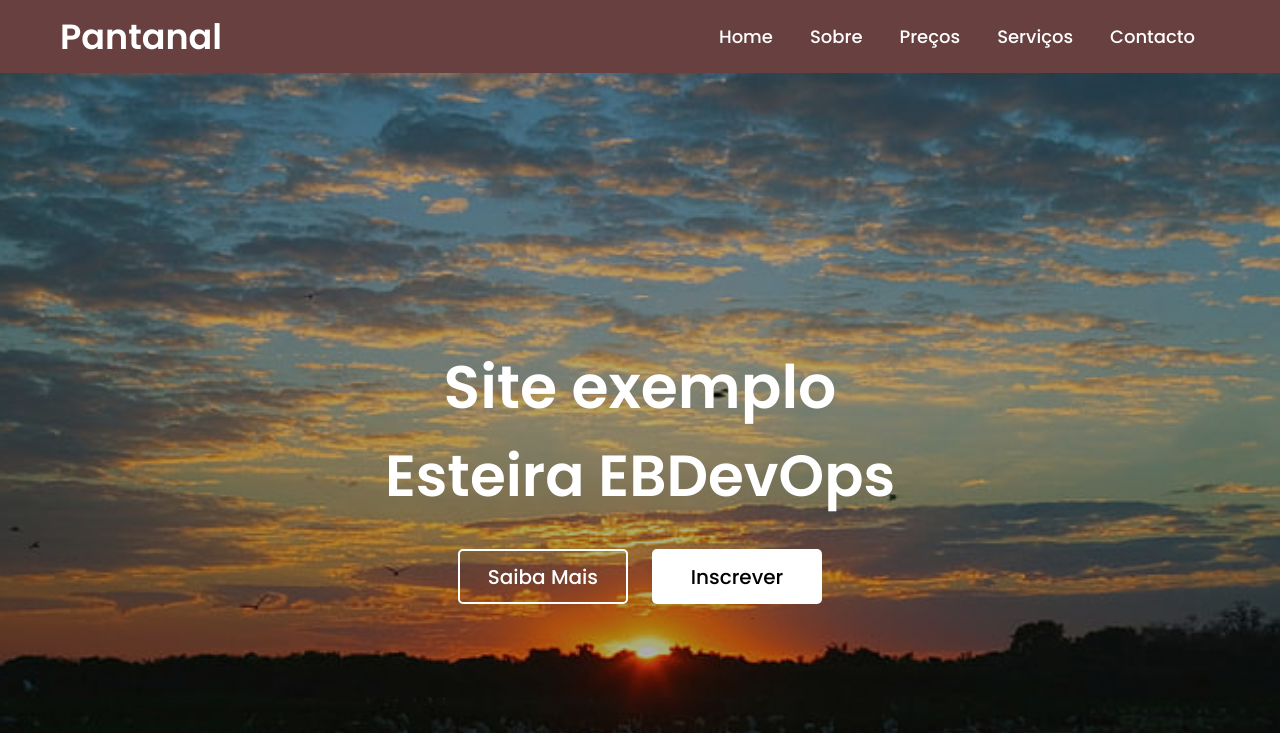
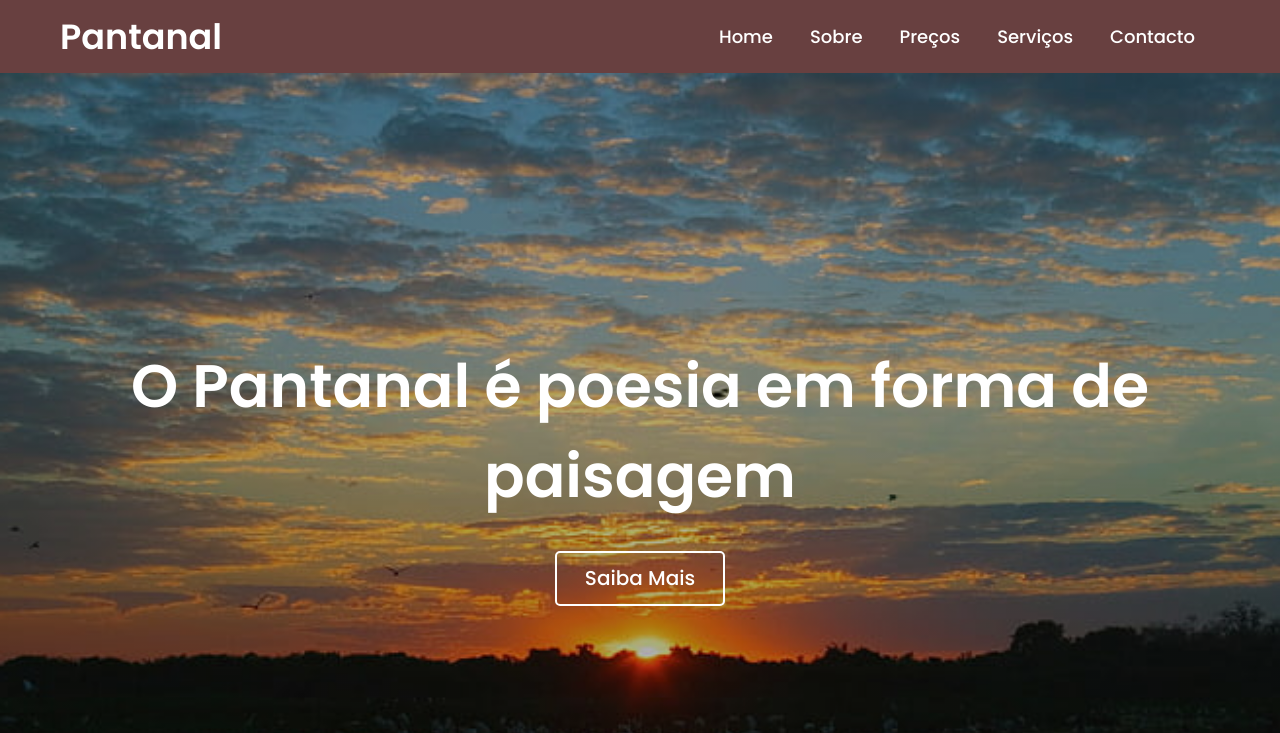
Before and after one commit to gabrielviegas20/projeto-esteira, a plain HTML site: page index.html in a window 1280 px wide. Shown: the top 733 px of the page. Drawn offline with Linux system fonts and the light colour scheme.

Commit message:
style: altera texto principal

```diff
--- a/index.html
+++ b/index.html
@@ -25,11 +25,9 @@
     </nav>
     <section class="banner">
         <div class="texto">
-           <h1 class="titulo">Site exemplo</h1>
-           <h2 class="sub_titulo">Esteira EBDevOps</h2>
+           <h1 class="titulo">O Pantanal é poesia em forma de paisagem</h1>
            <div class="botoes">
                <button class="n-overlay">Saiba Mais</button>
-               <button class="overlay">Inscrever</button>
            </div>
         </div>
     </section>
```
